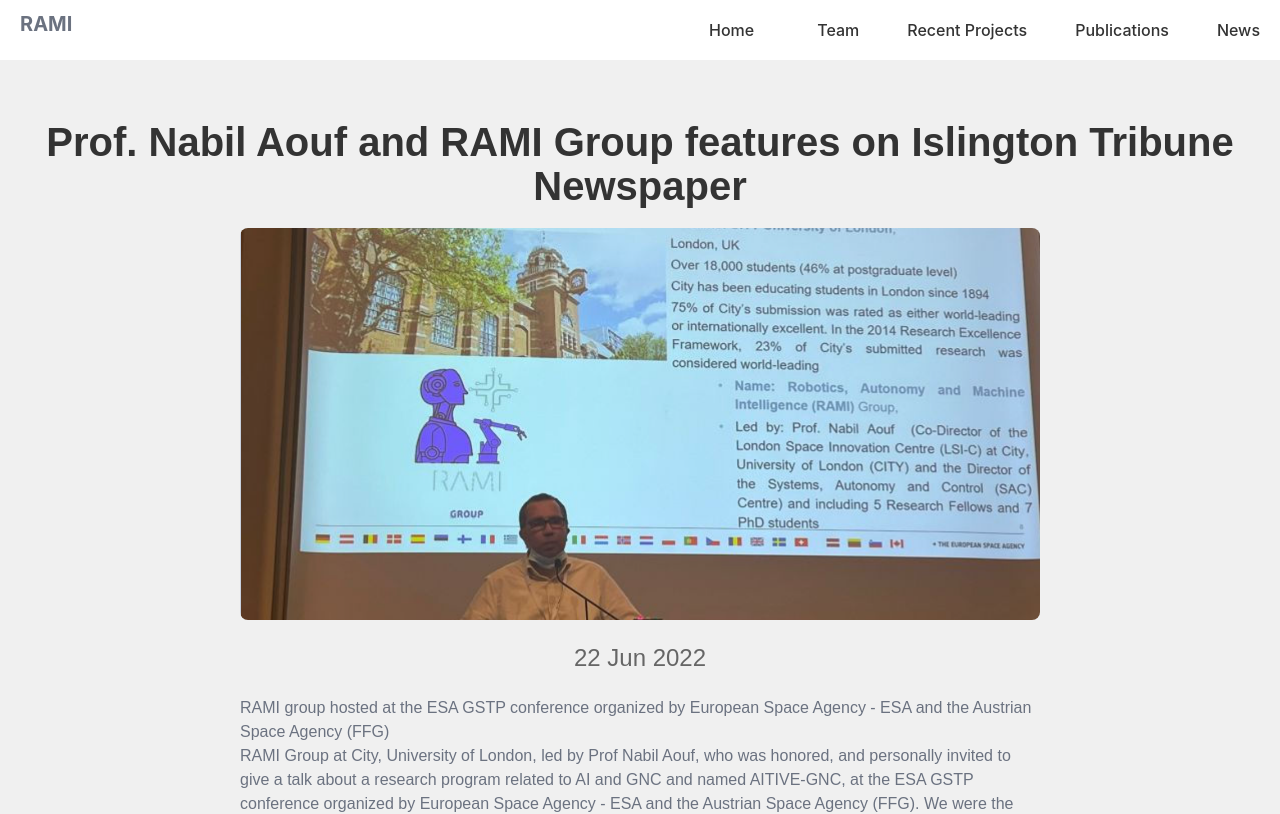
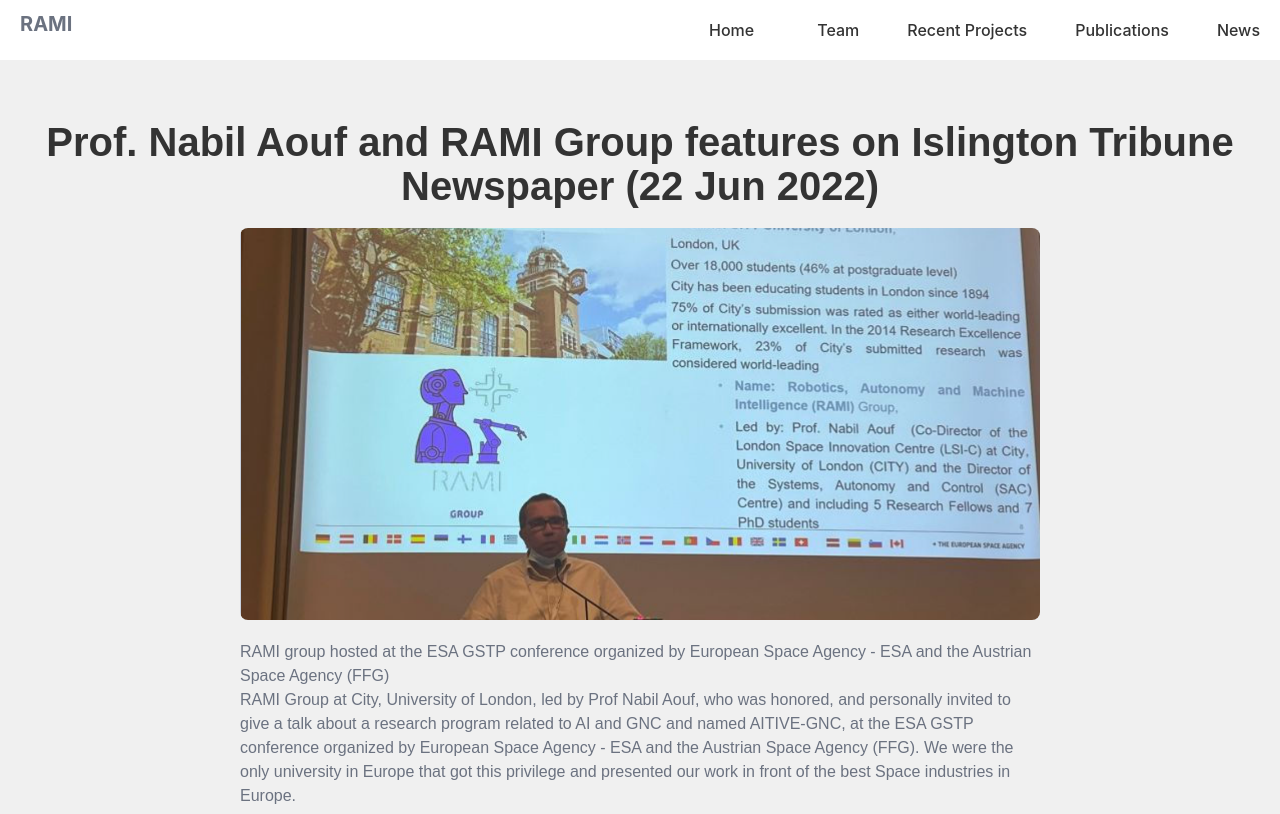
Before and after one commit to Kronium345/RAMI-Group, a React (Vite) app in the folder rami/: page /third-news in a window 1280 px wide. Shown: the top 814 px of the page. Built offline with nearby package versions, Linux system fonts and the light colour scheme.

Commit message:
Finalised RAMI changes

```diff
--- a/rami/index.html
+++ b/rami/index.html
@@ -2,7 +2,7 @@
 <html lang="en">
   <head>
     <meta charset="UTF-8" />
-    <link rel="icon" type="image/svg+xml" href="/src/assets/rami-logo.png" />
+    <link rel="icon" type="image/svg+xml" href="/" />
     <meta name="viewport" content="width=device-width, initial-scale=1.0" />
     <title>RAMI</title>
   </head>
--- a/rami/src/components/Footer/Footer.css
+++ b/rami/src/components/Footer/Footer.css
@@ -12,6 +12,7 @@
     margin-bottom: 0; /* Remove default margin */
     font-weight: bold;
     line-height: 1.2;
+    color: black;
 }
 
 footer span {
--- a/rami/src/pages/News/News.css
+++ b/rami/src/pages/News/News.css
@@ -47,6 +47,16 @@
   margin-bottom: 10px;
 }
 
+.news1-link {
+  font-size: 1.5em; /* increased font-size */
+  color: #EF4444;
+  text-decoration: none;
+  font-weight: bold;
+  display: block;
+  margin: 20px auto;
+  text-align: center;
+}
+
 .news-description {
   font-size: 1.1em;
   margin-bottom: 20px;
--- a/rami/src/pages/News/News.jsx
+++ b/rami/src/pages/News/News.jsx
@@ -12,14 +12,14 @@
     title: "City’s Professor Nabil Aouf leads on the NATO Science for Peace and Security Programme’s SAPIENCE drone (AI based) competition project",
     description: "City, University of London’s Professor of Autonomous Systems and Machine Intelligence, Professor Nabil Aouf, is the lead academic on the SAPIENCE project, which is funded through the Science for Peace and Security (SPS) programme of the North Atlantic Treaty Organisation (NATO)",
     image: news1,
-    link: "/first-news"
+    link: "https://www.city.ac.uk/news-and-events/news/2023/09/citys-professor-nabil-aouf-leads-on-the-nato-science-for-peace-and-security-programmes-sapience-drone-competition-project"
   },
   {
     date: "25 Jun 2023",
     title: "Prof. Nabil Aouf and RAMI Group features on Islington Tribune Newspaper",
-    description: "Prof. Nabil Aouf and RAMI Group features on Islington Tribune Newspaper",
+    description: "Prof. Nabil Aouf and RAMI Group features on Islington Tribune Newspaper (Page 9 on the)",
     image: news2,
-    link: "/second-news"
+    link: "https://tinyurl.com/RamiGroupFeaturesonNewspaper"
   },
   {
     date: "22 Jun 2022",
--- a/rami/src/pages/News/News3.css
+++ b/rami/src/pages/News/News3.css
@@ -58,7 +58,8 @@
   display: flex;
   justify-content: flex-start;
   padding-left: 20px;
-  margin-bottom: 20px;
+  margin-top: 20px; /* Adjusted margin-top to bring it down */
+  margin-bottom: 30px;
 }
 
 .back-button {
--- a/rami/src/pages/News/News3.jsx
+++ b/rami/src/pages/News/News3.jsx
@@ -1,4 +1,3 @@
-// src/components/News3.jsx
 import React from 'react';
 import { Link } from 'react-router-dom';
 import './News3.css';
@@ -12,14 +11,13 @@
           <span className="arrow">&larr;</span> Back
         </Link> */}
       </div>
-      <h1 className="news3-title">Prof. Nabil Aouf and RAMI Group features on Islington Tribune Newspaper</h1>
+      <h1 className="news3-title">Prof. Nabil Aouf and RAMI Group features on Islington Tribune Newspaper (22 Jun 2022)</h1>
       <div className="news3-container">
         <img src={newsImage} alt="Drone" className="news3-image" />
         <div className="news3-content">
-          <div className="news3-date">22 Jun 2022</div>
           <h2>RAMI group hosted at the ESA GSTP conference organized by European Space Agency - ESA and the Austrian Space Agency (FFG)</h2>
           <p>
-          RAMI Group at City, University of London, led by Prof Nabil Aouf, who was honored, and personally invited to give a talk about a research program related to AI and GNC and named AITIVE-GNC, at the ESA GSTP conference organized by European Space Agency - ESA and the Austrian Space Agency (FFG). We were the only university in Europe that got this privilege and presented our work in front of the best Space industries in Europe.
+            RAMI Group at City, University of London, led by Prof Nabil Aouf, who was honored, and personally invited to give a talk about a research program related to AI and GNC and named AITIVE-GNC, at the ESA GSTP conference organized by European Space Agency - ESA and the Austrian Space Agency (FFG). We were the only university in Europe that got this privilege and presented our work in front of the best Space industries in Europe.
           </p>
         </div>
       </div>
--- a/rami/src/pages/News/News4.jsx
+++ b/rami/src/pages/News/News4.jsx
@@ -13,11 +13,11 @@
           <span className="arrow">&larr;</span> Back
         </Link> */}
       </div>
-      <h1 className="news4-title">RAMI Group launches City's Autonomous Systems and Machine Intelligence Lab</h1>
+      <h1 className="news4-title">RAMI Group launches City's Autonomous Systems and Machine Intelligence Lab (22 Sep 2021)</h1>
       <div className="news4-container">
         <img src={newsImage} alt="Drone" className="news4-image" />
         <div className="news4-content">
-          <div className="news4-date">22 Sep 2021</div>
+          {/* <div className="news4-date">22 Sep 2021</div> */}
           <h2>RAMI Group launches City's Autonomous Systems and Machine Intelligence Lab</h2>
           <p>
           Launch of City's Autonomous Systems and Machine Intelligence Lab and Arena facility took place on 21/09/21. Among those in attendance is the president of City university, Prof. Anthony Finkelstein, the dean Prof. Rajkumar Roy and others. Many exhibitions were conducted by the RAMI Group. The president commended the group for their achievements.
```
